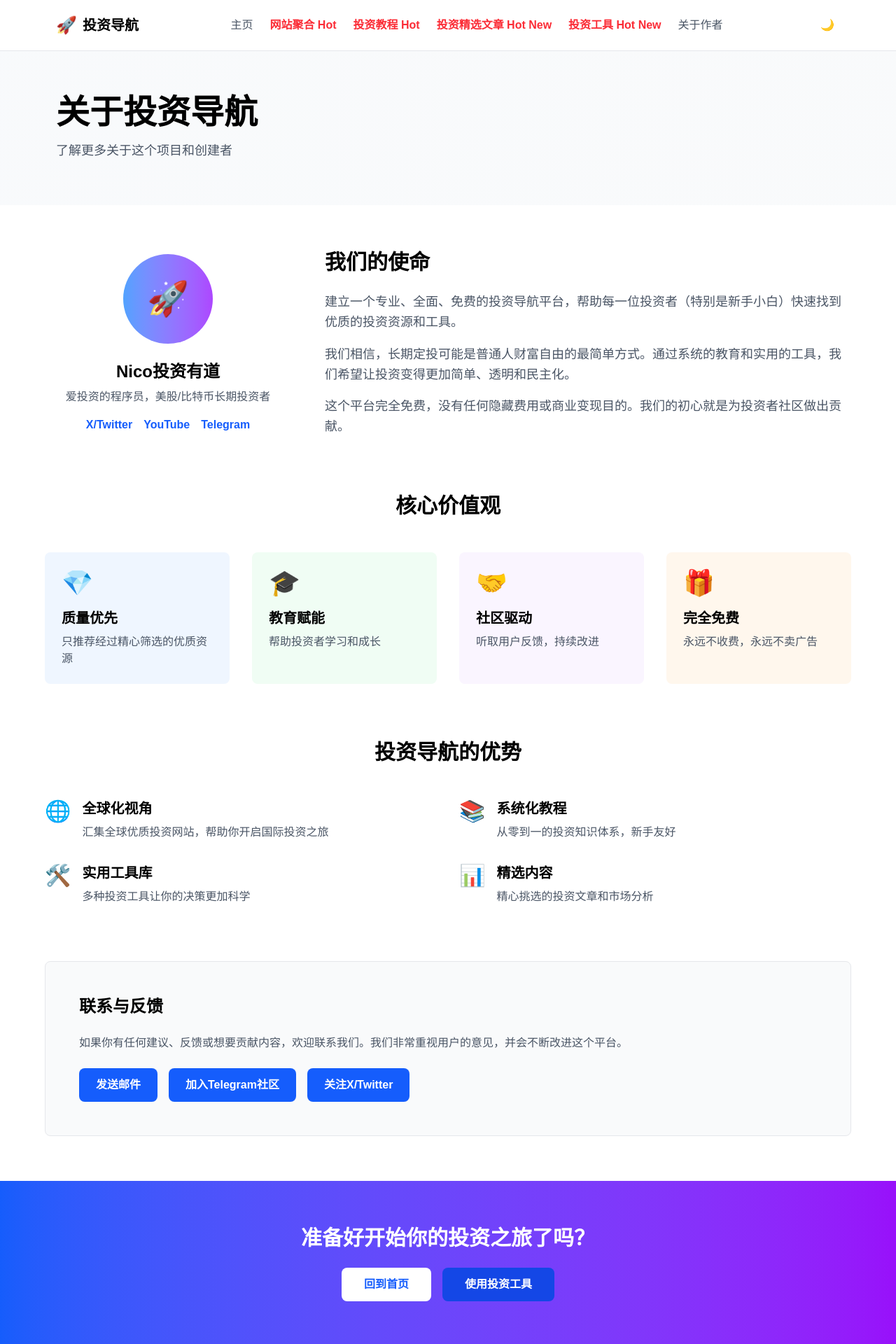
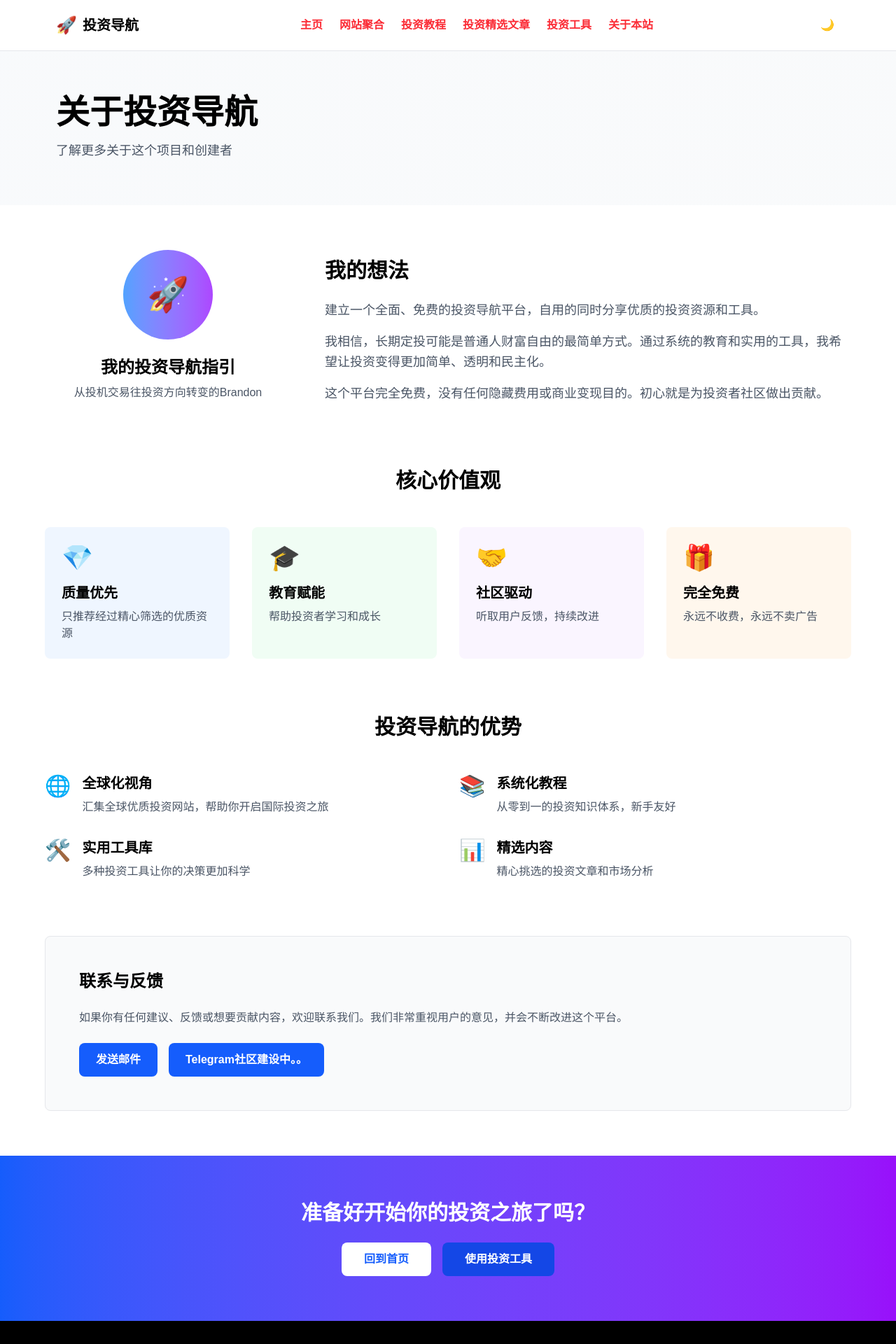
Before and after one commit to baodongfan/investment-nav, a Next.js app: page /about in a window 1280 px wide. Shown: the top 1920 px of the page at 70% size. Built offline with nearby package versions, Linux system fonts and the light colour scheme.

Commit message:
修改导航组件和内容

```diff
--- a/src/app/about/page.tsx
+++ b/src/app/about/page.tsx
@@ -30,31 +30,33 @@ export default function About() {
                 <span className="text-5xl">🚀</span>
               </div>
               <h2 className="text-2xl font-bold text-black dark:text-white mb-2">
-                Nico投资有道
+                我的投资导航指引
               </h2>
               <p className="text-gray-600 dark:text-gray-400 mb-4">
-                爱投资的程序员，美股/比特币长期投资者
+                从投机交易往投资方向转变的Brandon
               </p>
+              {/*这里是左边作者社交媒体链接的占位符
               <div className="flex justify-center gap-4">
                 <a href="#" className="text-blue-600 hover:text-blue-700 font-semibold">X/Twitter</a>
                 <a href="#" className="text-blue-600 hover:text-blue-700 font-semibold">YouTube</a>
                 <a href="#" className="text-blue-600 hover:text-blue-700 font-semibold">Telegram</a>
               </div>
+              */}
             </div>
 
             {/* Mission */}
             <div className="md:col-span-2">
               <h3 className="text-3xl font-bold text-black dark:text-white mb-6">
-                我们的使命
+                我的想法
               </h3>
               <p className="text-gray-600 dark:text-gray-400 text-lg mb-4 leading-relaxed">
-                建立一个专业、全面、免费的投资导航平台，帮助每一位投资者（特别是新手小白）快速找到优质的投资资源和工具。
+                建立一个全面、免费的投资导航平台，自用的同时分享优质的投资资源和工具。
               </p>
               <p className="text-gray-600 dark:text-gray-400 text-lg mb-4 leading-relaxed">
-                我们相信，长期定投可能是普通人财富自由的最简单方式。通过系统的教育和实用的工具，我们希望让投资变得更加简单、透明和民主化。
+                我相信，长期定投可能是普通人财富自由的最简单方式。通过系统的教育和实用的工具，我希望让投资变得更加简单、透明和民主化。
               </p>
               <p className="text-gray-600 dark:text-gray-400 text-lg leading-relaxed">
-                这个平台完全免费，没有任何隐藏费用或商业变现目的。我们的初心就是为投资者社区做出贡献。
+                这个平台完全免费，没有任何隐藏费用或商业变现目的。初心就是为投资者社区做出贡献。
               </p>
             </div>
           </div>
@@ -184,11 +186,13 @@ export default function About() {
                 发送邮件
               </a>
               <a href="#" className="px-6 py-3 bg-blue-600 text-white rounded-lg hover:bg-blue-700 transition font-semibold">
-                加入Telegram社区
+                Telegram社区建设中。。
               </a>
+              {/*
               <a href="#" className="px-6 py-3 bg-blue-600 text-white rounded-lg hover:bg-blue-700 transition font-semibold">
-                关注X/Twitter
+                关注X/Twitter。。
               </a>
+              */}
             </div>
           </div>
         </div>
@@ -220,7 +224,7 @@ export default function About() {
       {/* Footer */}
       <footer className="bg-black dark:bg-gray-950 text-white py-12 px-4">
         <div className="max-w-6xl mx-auto text-center text-gray-400">
-          <p>&copy; 2024 投资导航. 由Nico投资有道精心打造.</p>
+          <p>&copy; 2025 投资导航. 由行者Brandon整理打造.</p>
           <p className="mt-2">完全免费，不包含任何商业变现</p>
         </div>
       </footer>
--- a/src/components/Navigation.tsx
+++ b/src/components/Navigation.tsx
@@ -29,7 +29,7 @@ export default function Navigation() {
           <div className="hidden md:flex items-center gap-6">
             <Link
               href="/"
-              className="text-gray-600 dark:text-gray-300 hover:text-black dark:hover:text-white transition"
+              className="text-gray-600 dark:text-gray-300 hover:text-black dark:hover:text-white transition font-semibold text-red-500"
             >
               主页
             </Link>
@@ -37,31 +37,31 @@ export default function Navigation() {
               href="/websites"
               className="text-gray-600 dark:text-gray-300 hover:text-black dark:hover:text-white transition font-semibold text-red-500"
             >
-              网站聚合 Hot
+              网站聚合
             </Link>
             <Link
               href="/tutorials"
               className="text-gray-600 dark:text-gray-300 hover:text-black dark:hover:text-white transition font-semibold text-red-500"
             >
-              投资教程 Hot
+              投资教程
             </Link>
             <Link
               href="/articles"
               className="text-gray-600 dark:text-gray-300 hover:text-black dark:hover:text-white transition font-semibold text-red-500"
             >
-              投资精选文章 Hot New
+              投资精选文章
             </Link>
             <Link
               href="/tools"
               className="text-gray-600 dark:text-gray-300 hover:text-black dark:hover:text-white transition font-semibold text-red-500"
             >
-              投资工具 Hot New
+              投资工具
             </Link>
             <Link
               href="/about"
-              className="text-gray-600 dark:text-gray-300 hover:text-black dark:hover:text-white transition"
+              className="text-gray-600 dark:text-gray-300 hover:text-black dark:hover:text-white transition font-semibold text-red-500 "
             >
-              关于作者
+              关于本站
             </Link>
           </div>
 
```
